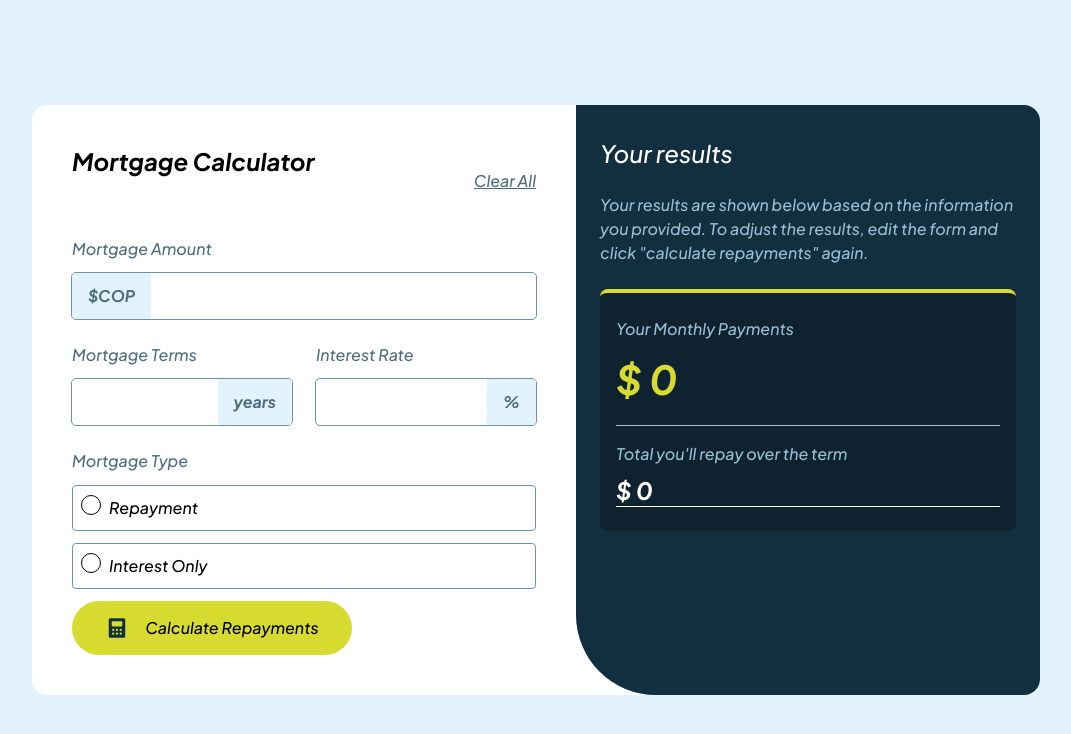
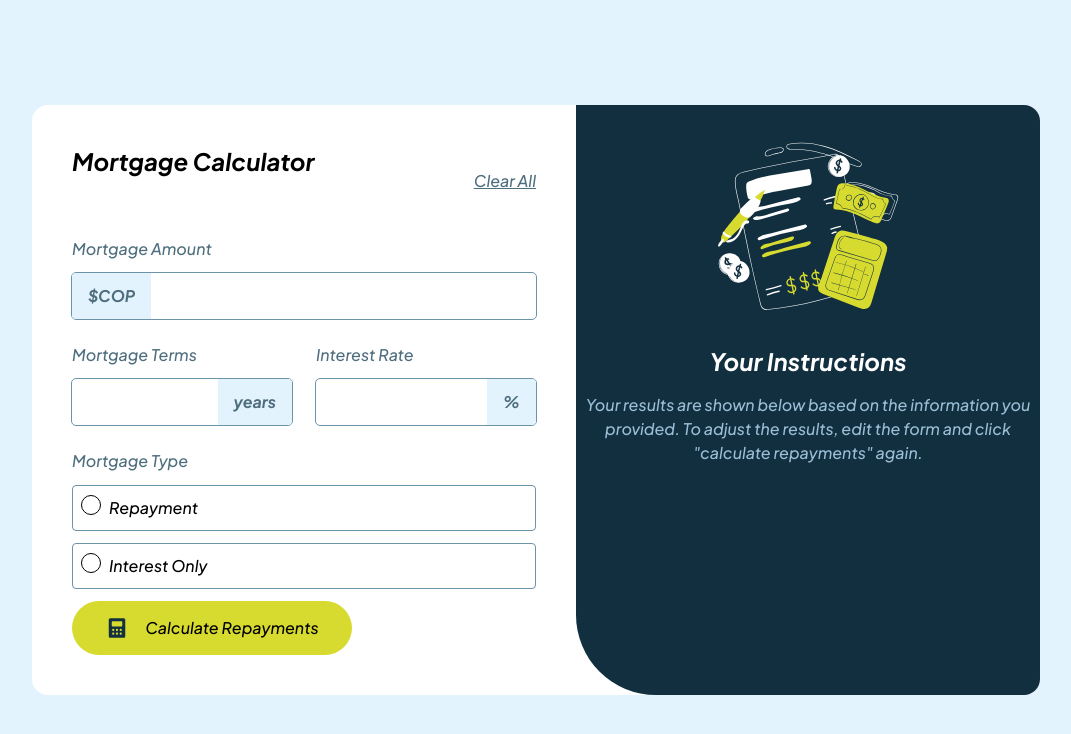
Before and after one commit to FelipeCastro-js/HipoSmart, a React (Vite) app: page / in a window 1280 px wide. Shown: the top 734 px of the page, without its empty margins (104-1175 px from the left). Built offline with nearby package versions, Linux system fonts and the light colour scheme.

Commit message:
feat: finalize real estate calculator application

```diff
--- a/src/components/Calculator.tsx
+++ b/src/components/Calculator.tsx
@@ -1,18 +1,20 @@
-import { Form, Results } from "../components";
+import { useContext } from "react";
+import { Form, Instructions, Results } from "../components";
+import { PaymentContext } from "../contexts/Payment-Context";
 
 interface Props {
   styles?: string;
 }
 
 export const Calculator = ({ styles = "" }: Props) => {
+  const context = useContext(PaymentContext);
   return (
     <div
       className={`${styles}  md:max-w-[688px] md:my-10 md:rounded-2xl overflow-hidden lg:flex lg:max-w-[1008px]`}
     >
       <Form styles="lg:flex-1" />
       <div className="lg:flex-1 lg:bg-white">
-        {/* <Instructions /> */}
-        <Results />
+        {context.results.monthlyPayment === 0 ? <Instructions /> : <Results />}
       </div>
     </div>
   );
--- a/src/components/Form.tsx
+++ b/src/components/Form.tsx
@@ -24,11 +24,11 @@ export const Form = ({ styles = "" }: Props) => {
   const {
     register,
     handleSubmit,
+    reset,
     formState: { errors },
   } = useForm<Input>();
 
   const sendForm: SubmitHandler<Input> = (data: Input) => {
-    console.log("data", data);
     const { mortgageAmount, mortgageTerms, interestRate, mortgageType } = data;
     // Calculate mortgage
     const { monthlyPayment, totalRepay } = calculateMortgage(
@@ -45,6 +45,15 @@ export const Form = ({ styles = "" }: Props) => {
     });
   };
 
+  const clearAll = (e: React.MouseEvent<HTMLButtonElement>) => {
+    e.preventDefault();
+    context.setResults({
+      monthlyPayment: 0,
+      totalRepay: 0,
+    });
+    reset();
+  };
+
   return (
     <form
       onSubmit={handleSubmit(sendForm)}
@@ -54,7 +63,10 @@ export const Form = ({ styles = "" }: Props) => {
         <h1 className="text-2xl font-bold mb-2 md:mb-10">
           Mortgage Calculator
         </h1>
-        <button className="underline text-Slate-700 mb-6 cursor-pointer md:mb-0">
+        <button
+          onClick={clearAll}
+          className="underline text-Slate-700 mb-6 cursor-pointer md:mb-0"
+        >
           Clear All
         </button>
       </div>
--- a/src/components/Payments.tsx
+++ b/src/components/Payments.tsx
@@ -13,10 +13,14 @@ export const Payments = ({ styles = "" }: Props) => {
       className={`${styles} bg-black/25 border-t-4 border-Lime rounded-lg py-6 px-4`}
     >
       <h3 className="text-Slate-300 mb-2">Your Monthly Payments</h3>
-      <p className="text-Lime text-[40px] font-bold mb-4">{`$ ${context.results.monthlyPayment}`}</p>
+      <p className="text-Lime text-[40px] font-bold mb-4">{`$ ${context.results.monthlyPayment.toFixed(
+        2
+      )}`}</p>
       <hr className="text-Slate-300 mb-4" />
       <h3 className="text-Slate-300 mb-2">Total you'll repay over the term</h3>
-      <p className="text-2xl font-bold">{`$ ${context.results.totalRepay}`}</p>
+      <p className="text-2xl font-bold">{`$ ${context.results.totalRepay.toFixed(
+        2
+      )}`}</p>
       <hr />
     </div>
   );
```
